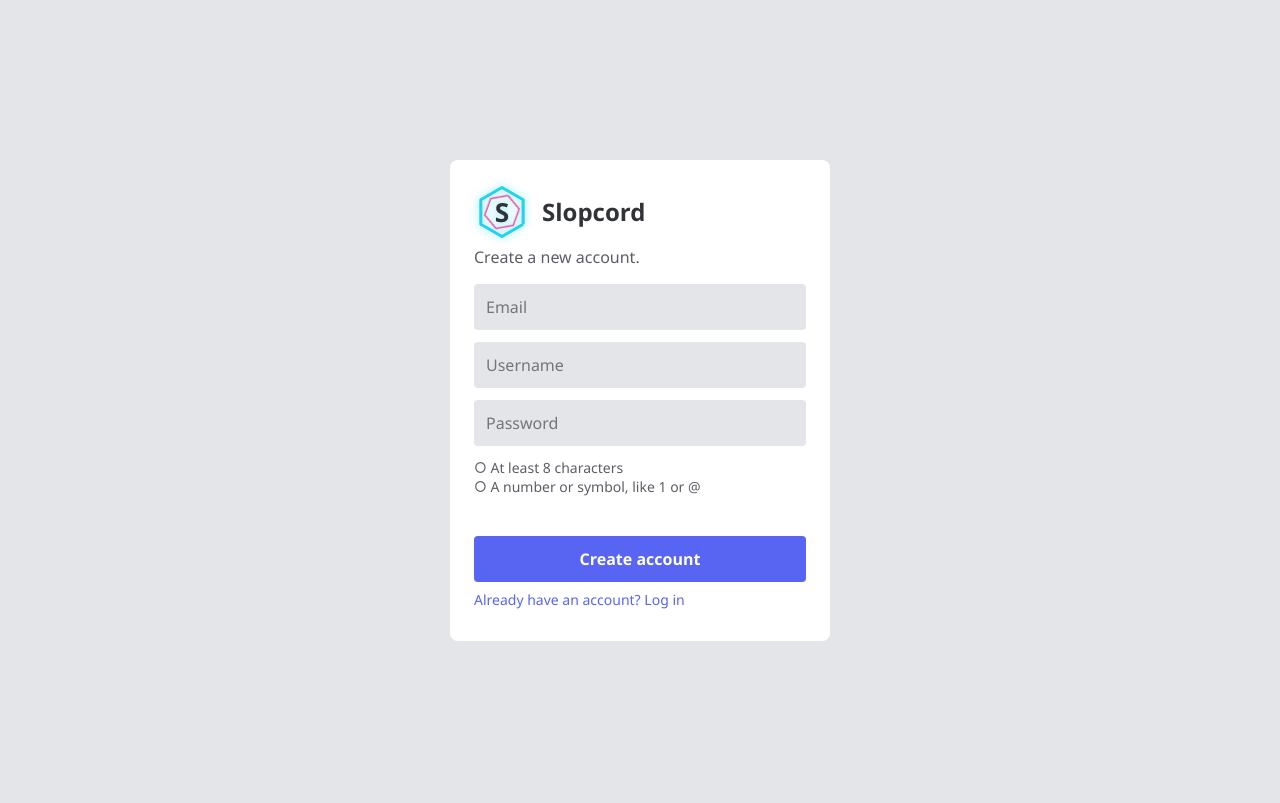
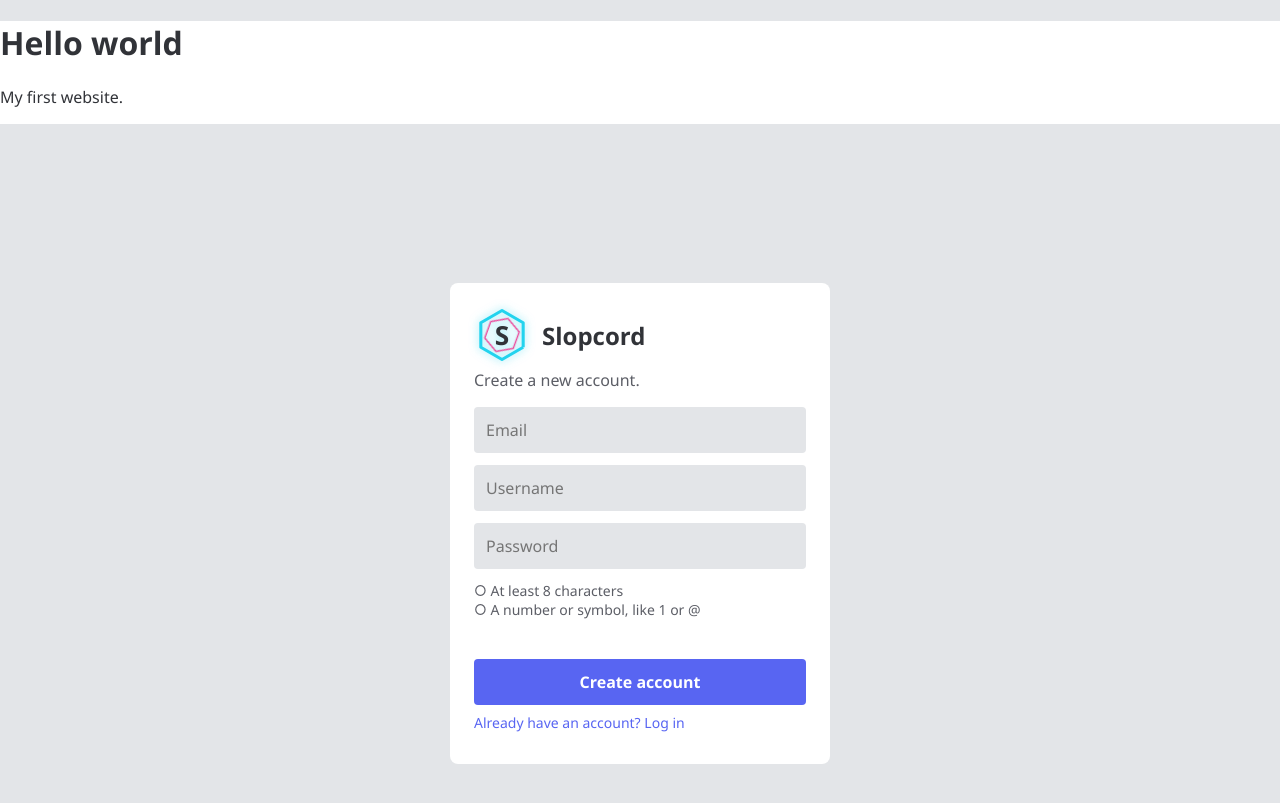
Before and after one commit to nozalmutairi/slopcordalpha0, a plain HTML site: page Index.html in a window 1280 px wide. Drawn offline with Linux system fonts and the light colour scheme.

Commit message:
Add basic HTML structure to Index.html

```diff
--- a/Index.html
+++ b/Index.html
@@ -131,7 +131,10 @@ button,input{font-family:inherit;color:inherit}
 .card .lnk{display:block}
 </style>
 </head>
+  <head><title>My Website</title></head>
 <body>
+  <h1>Hello world</h1>
+  <p>My first website.</p>
 <div id="splash" aria-hidden="true"><div id="sl"></div><div class="sn">Slopcord</div></div>
 <script>setTimeout(function(){var s=document.getElementById('splash');if(s){s.classList.add('out');setTimeout(function(){s.remove()},700)}},1800)</script>
 <div class="app" id="app">
@@ -472,5 +475,5 @@ render();
 if(!me){mode=Object.keys(U).length?'in':'up';authUI()}
 hop();
 </script>
-</body>
+</body><!DOCTYPE html>
 </html>
```
